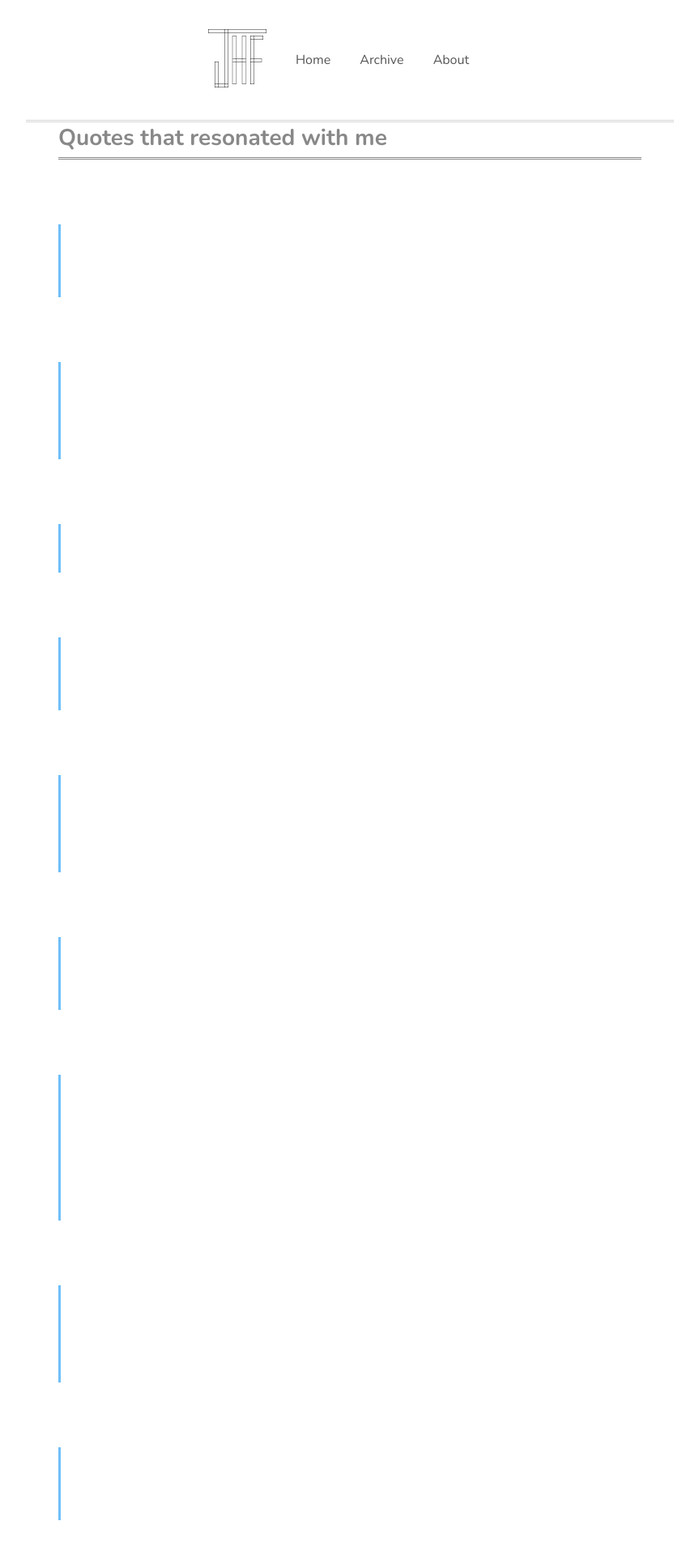
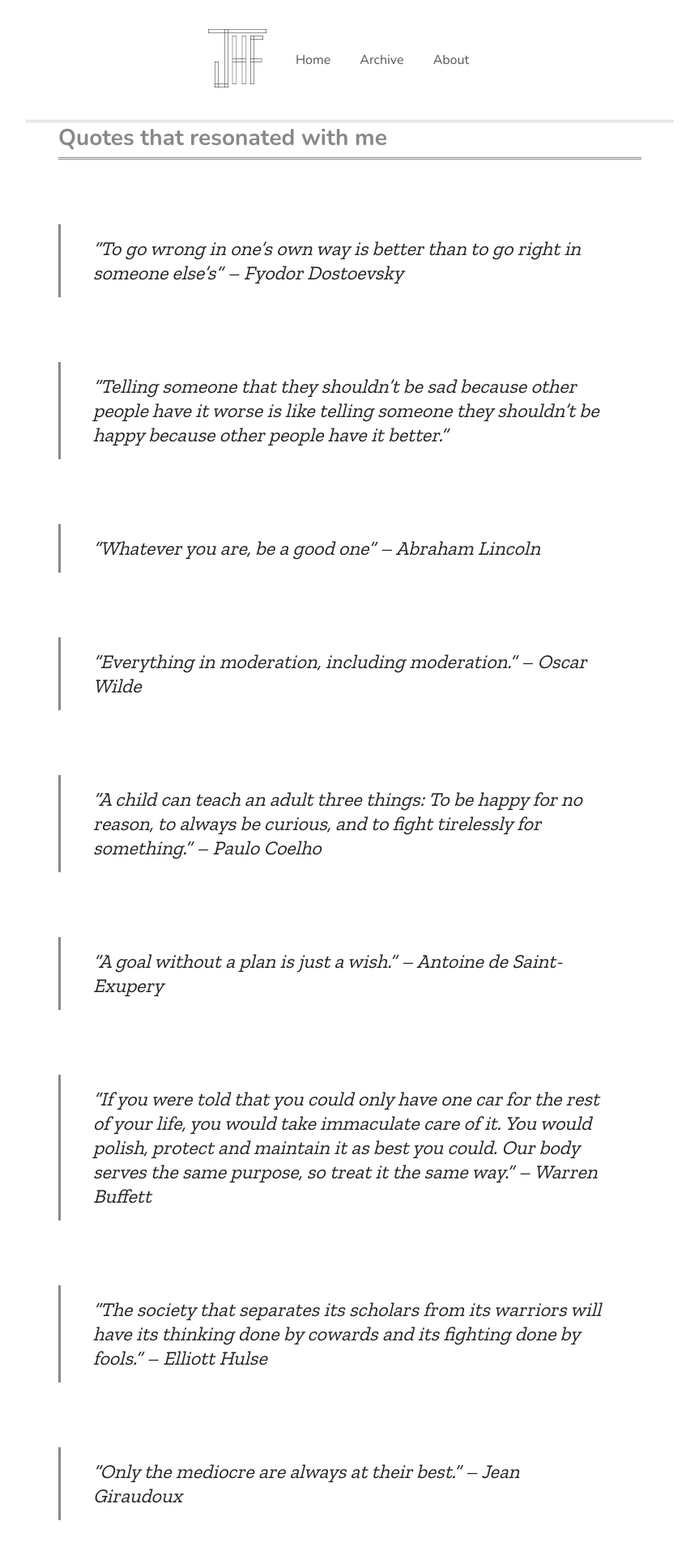
Before and after one commit to jhforster/jhforster.github.io, a Jekyll site: the page built from quotes.md, in a window 1280 px wide. Shown: the top 1920 px of the page at 81% size, without its empty margins (208-1071 px from the left). Built offline with Jekyll 4.4.1, drawn with Linux system fonts in a browser that asks for light colours.

Commit message:
Block quote font color

```diff
--- a/_sass/jhforster/_content.scss
+++ b/_sass/jhforster/_content.scss
@@ -26,15 +26,13 @@
 }
 
 blockquote {
-  border-left: 3px solid $highlight;
-  color: $white;
+  border-left: 3px solid $light-gray;
   font-style: italic;
   font-size: 1.5rem;
 
   p {
     margin: 80px 40px;
     padding: 15px 0;
-    color: $white;
   }
 }
 
```
